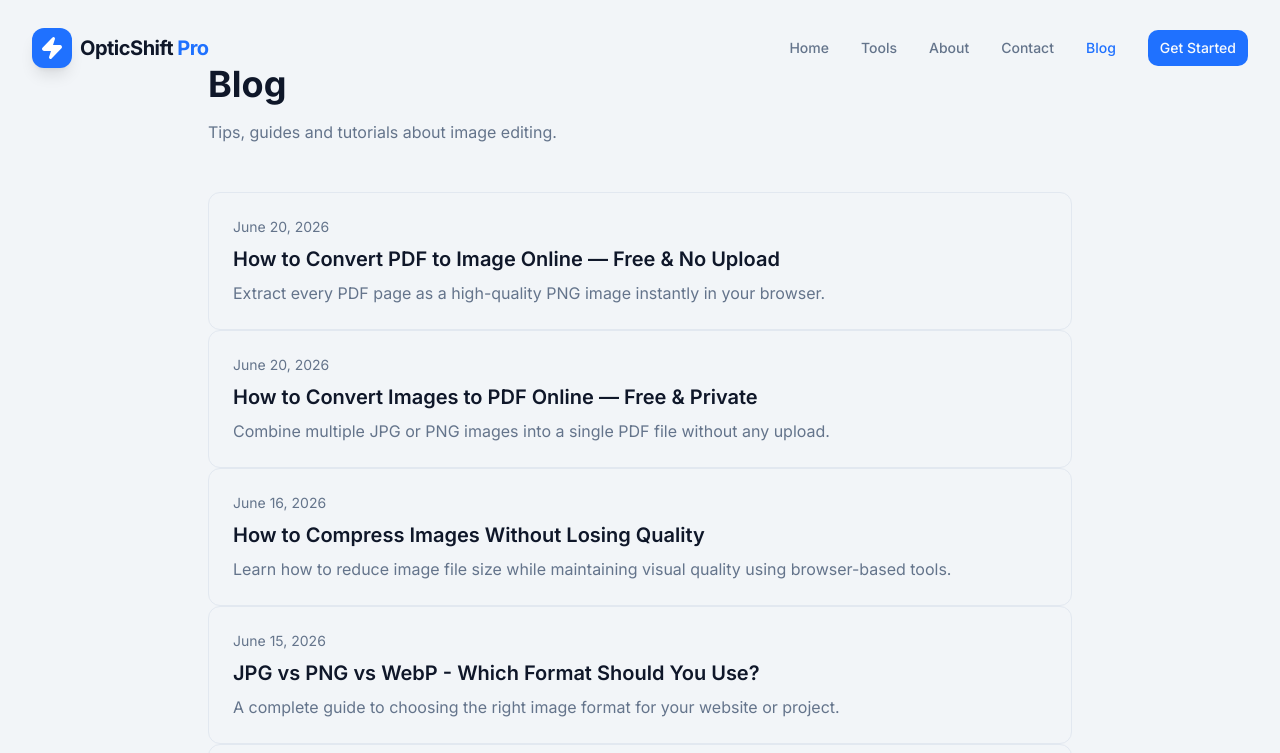
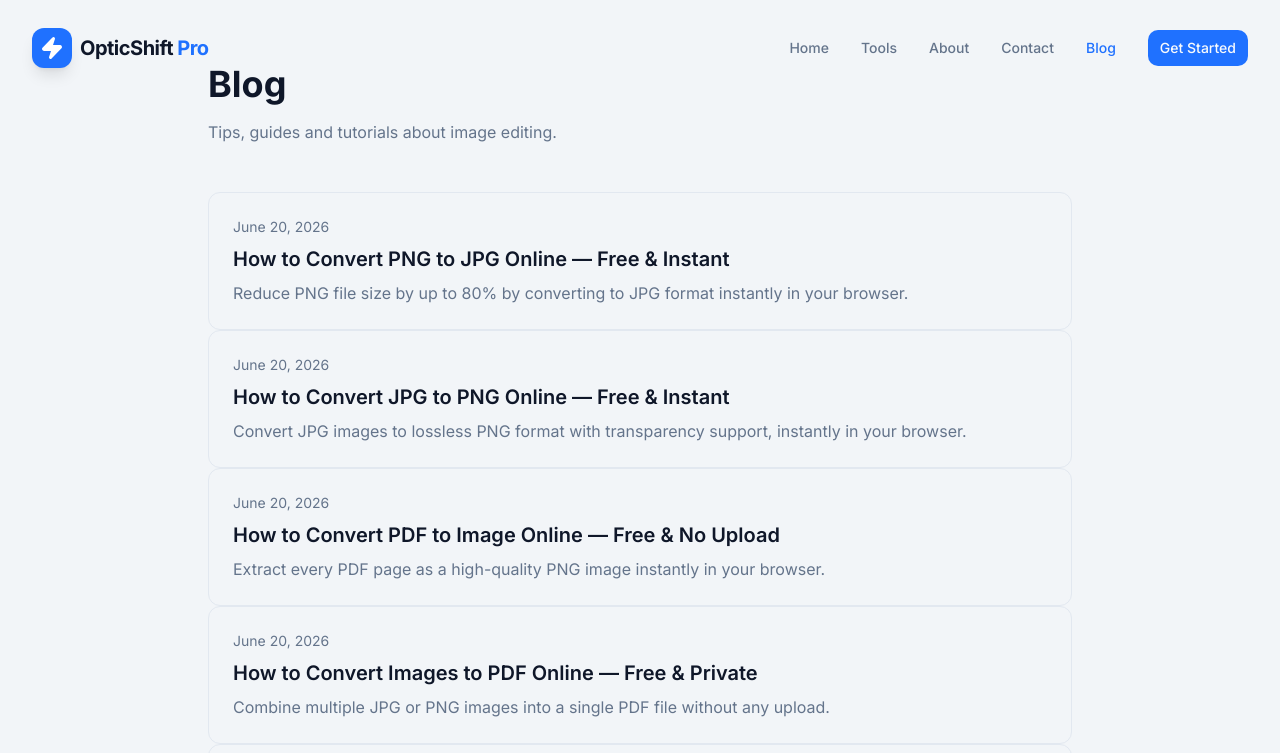
Before and after one commit to surajkumar122024-star/ok01, a Next.js app: page /blog in a window 1280 px wide. Shown: the top 753 px of the page. Built offline with nearby package versions, Linux system fonts and the light colour scheme.

Commit message:
Add new blog entries for image format conversions
Added two new blog entries with titles, descriptions, and slugs.

```diff
--- a/src/app/blog/page.tsx
+++ b/src/app/blog/page.tsx
@@ -1,6 +1,18 @@
 import Link from 'next/link';
 
 const blogs = [
+  {
+    slug: 'how-to-convert-png-to-jpg',
+    title: 'How to Convert PNG to JPG Online — Free & Instant',
+    description: 'Reduce PNG file size by up to 80% by converting to JPG format instantly in your browser.',
+    date: 'June 20, 2026',
+  },
+  {
+    slug: 'how-to-convert-jpg-to-png',
+    title: 'How to Convert JPG to PNG Online — Free & Instant',
+    description: 'Convert JPG images to lossless PNG format with transparency support, instantly in your browser.',
+    date: 'June 20, 2026',
+  },
   {
     slug: 'how-to-convert-pdf-to-image',
     title: 'How to Convert PDF to Image Online — Free & No Upload',
```
